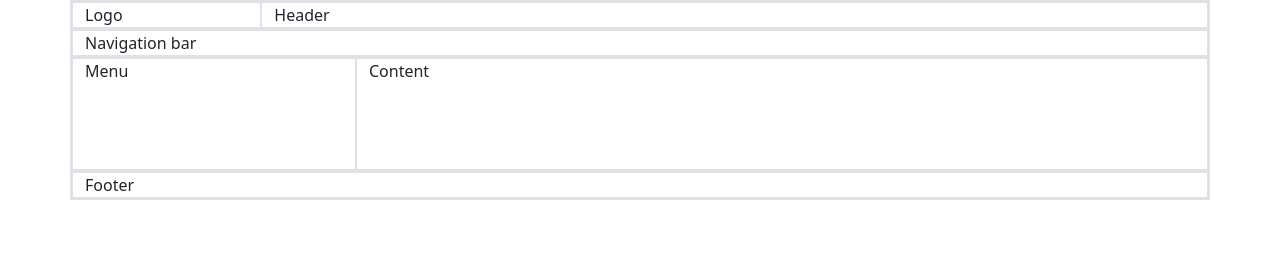
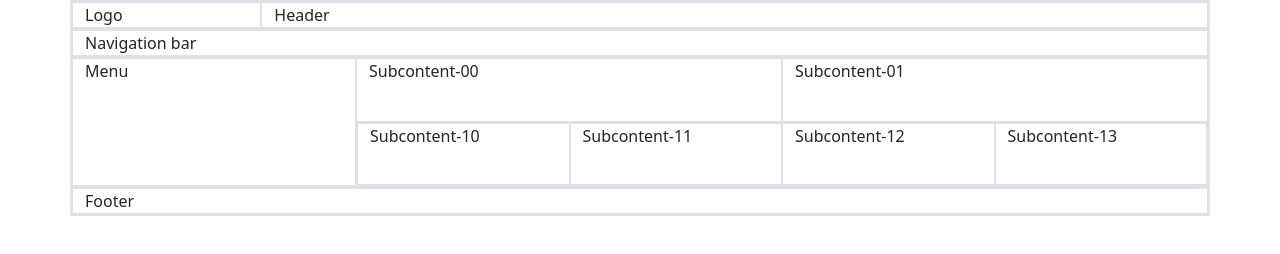
Before and after one commit to SatangBudsai/DII_M4_06_bootstrap, a plain HTML site: page index.html in a window 1280 px wide. Drawn offline with nearby package versions, Linux system fonts and the light colour scheme.

Commit message:
quick exercise02 nested

```diff
--- a/index.html
+++ b/index.html
@@ -27,8 +27,21 @@
         <div class="col border">Navigation bar</div>
       </div>
       <div class="row border">
-        <div class="h col border col-3">Menu</div>
-        <div class="col border">Content</div>
+        <div class="h-8 col border col-3">Menu</div>
+        <div class="col col-9">
+          <div class="container p-0 m-0">
+            <div class="row h-4">
+              <div class="col border col-6">Subcontent-00</div>
+              <div class="col border col-6">Subcontent-01</div>
+            </div>
+            <div class="row border h-4">
+              <div class="col border col-3">Subcontent-10</div>
+              <div class="col border col-3">Subcontent-11</div>
+              <div class="col border col-3">Subcontent-12</div>
+              <div class="col border col-3">Subcontent-13</div>
+            </div>
+          </div>
+        </div>
       </div>
       <div class="row border">
         <div class="col border">Footer</div>
--- a/style.css
+++ b/style.css
@@ -1,3 +1,6 @@
-.h{
-    height:7rem;
+.h-8{
+    height:8rem;
 }
+.h-4 {
+    height: 4rem;
+}
```
